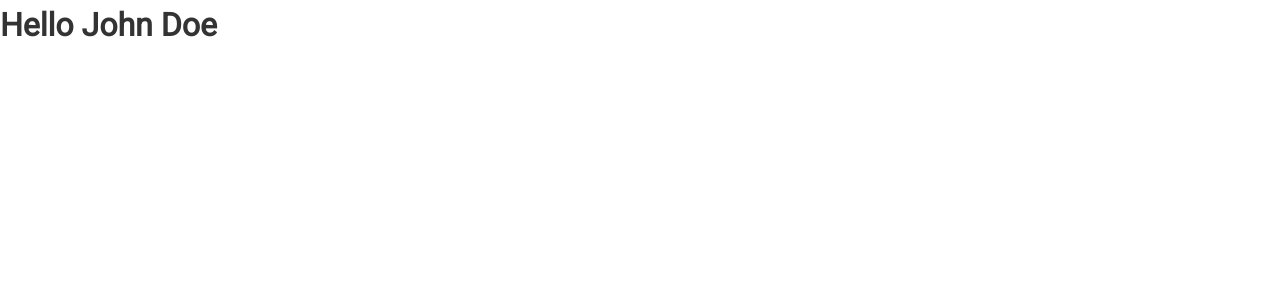
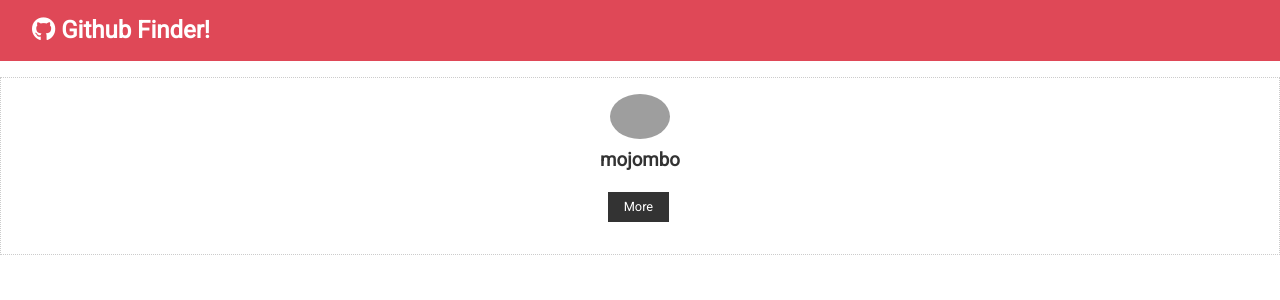
Before and after one commit to cthorpen/github-finder, a React (Create React App) app: page / in a window 1280 px wide. Shown: the top 300 px of the page. Built offline with nearby package versions, Linux system fonts and the light colour scheme; grey boxes are pictures that could not be loaded.

Commit message:
useritem done

```diff
--- a/public/index.html
+++ b/public/index.html
@@ -24,6 +24,12 @@
       work correctly both with client-side routing and a non-root public URL.
       Learn how to configure a non-root public URL by running `npm run build`.
     -->
+
+    <link rel="stylesheet"
+      href="https://use.fontawesome.com/releases/v5.8.2/css/all.css"
+      crossorigin="anonymous"
+    />
+
     <title>Github Finder</title>
   </head>
   <body>
--- a/src/App.js
+++ b/src/App.js
@@ -1,15 +1,14 @@
 import React, { Component } from 'react';
+import Navbar from './components/layout/Navbar';
+import UserItem from './components/users/UserItem';
 import './App.css';
 
 class App extends Component {
   render() {
-    const name = 'John Doe';
-    const loading = false;
-    const showName = true;
-
     return (
       <div className='App'>
-        {loading ? <h4>Loading...</h4> : <h1>Hello {showName && name}</h1> }
+        <Navbar title="Github Finder!" icon="fab fa-github" />
+        <UserItem />
       </div>
     );
   }
--- /dev/null
+++ b/src/components/layout/Navbar.js
@@ -0,0 +1,26 @@
+import React, { Component } from 'react'
+import PropTypes from 'prop-types'
+
+export class Navbar extends Component {
+    static defaultProps = {
+        title: "GitHub Finder",
+        icon: "fab fa-github"
+    };
+
+    static propTypes = {
+        title: PropTypes.string.isRequired,
+        icon: PropTypes.string.isRequired
+    };
+
+    render() {
+        return (
+            <nav className='navbar bg-primary'>
+            <h1>
+                <i className={ this.props.icon } /> { this.props.title }
+            </h1>
+            </nav>
+        )
+    }
+}
+
+export default Navbar
--- /dev/null
+++ b/src/components/users/UserItem.js
@@ -0,0 +1,36 @@
+import React, { Component } from 'react'
+
+class UserItem extends Component {
+
+    state = {
+        id: "id",
+        login: "mojombo",
+        avatar_url: "https://avatars0.githubusercontent.com/u/1?v=4",
+        html_url: "https://github.com/mojombo"
+    }
+
+    render() {
+        const {login, avatar_url, html_url} = this.state;
+
+
+        return (
+            <div className='card text-center'>
+                <img
+                    src={ avatar_url }
+                    alt=""
+                    className='round-img'
+                    style={{ width: '60px' }}
+                />
+                <h3>{ login }</h3>
+
+                <div>
+                    <a href={ html_url } className="btn btn-dark btn-sm my-1">
+                        More
+                    </a>
+                </div>
+            </div>
+        )
+    }
+}
+
+export default UserItem
```
